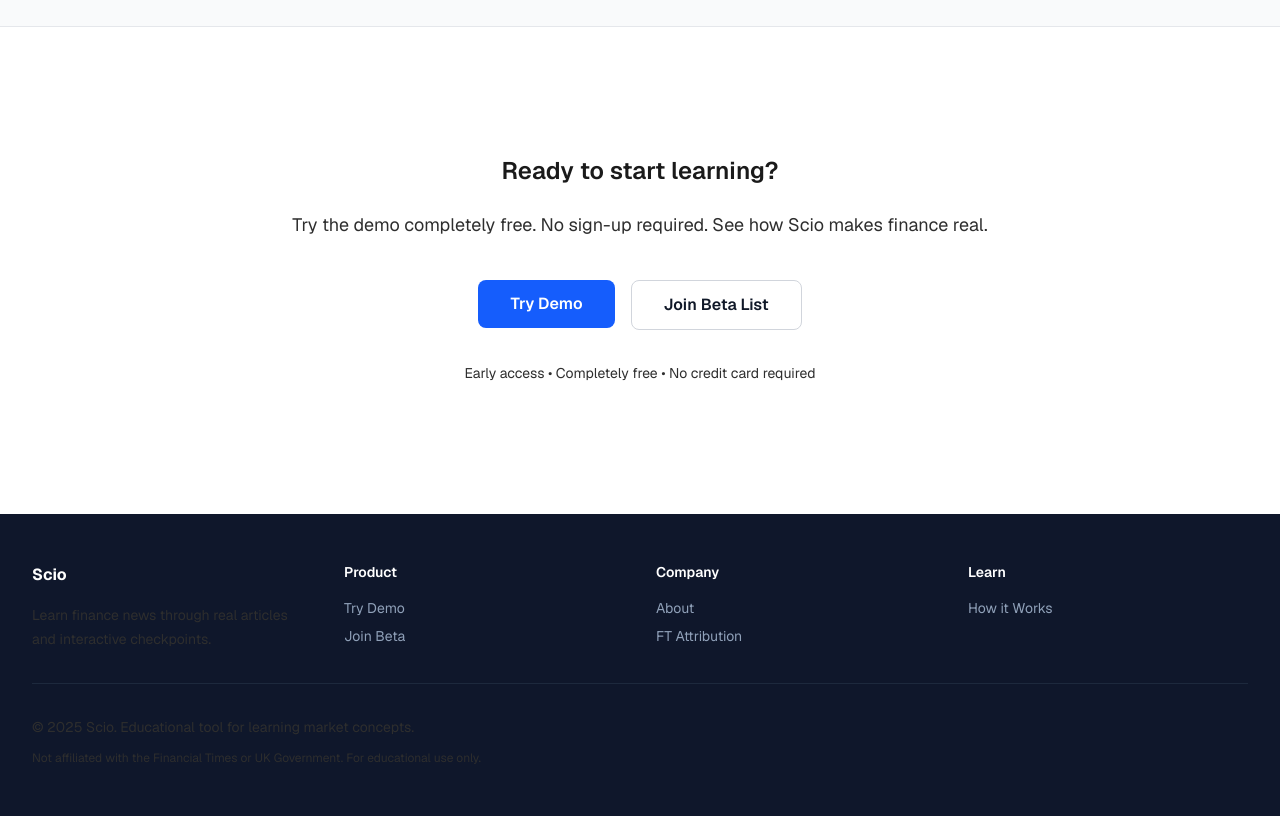
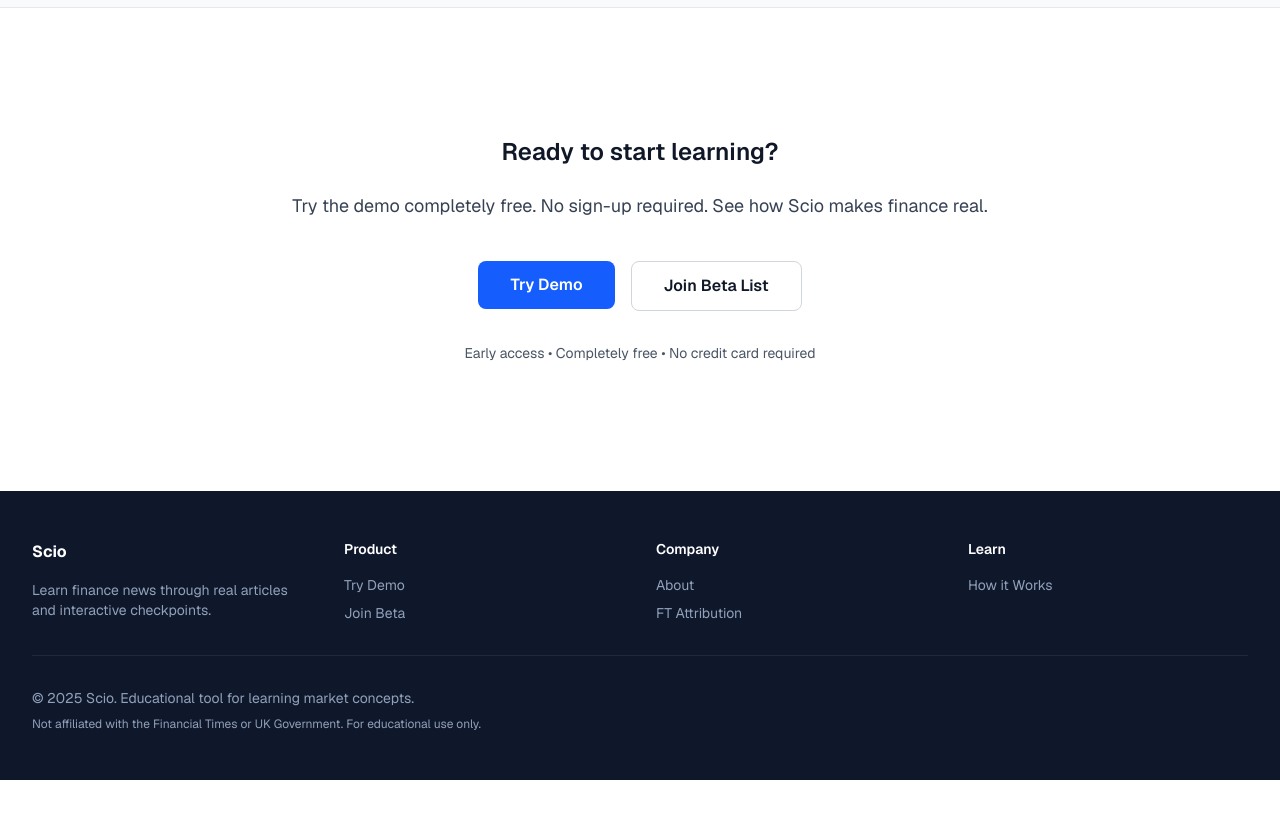
Before and after one commit to shreyasveturi/finquest, a Next.js app: page / in a window 1280 px wide. Shown: the part 1980-2796 px from the top of the page. After the commit the page ends 2760 px from the top, so only its background shows below. Built offline with nearby package versions, Linux system fonts and the light colour scheme.

Commit message:
Fix hero and footer text colors - remove CSS color overrides

```diff
--- a/app/globals.css
+++ b/app/globals.css
@@ -25,14 +25,13 @@
 
 /* Typography System — FT × Notion */
 
-/* H1: Editorial serif headings */
+/* H1: Editorial serif headings (only set font styles, not color to allow Tailwind overrides) */
 h1, .heading-1 {
   font-family: var(--font-merriweather), Georgia, serif;
   font-size: 2.5rem;
   font-weight: 600;
   line-height: 1.15;
   letter-spacing: -0.02em;
-  color: var(--neutral-900);
 }
 
 @media (min-width: 768px) {
@@ -47,12 +46,10 @@
   font-size: 1.5rem;
   font-weight: 600;
   line-height: 1.3;
-  color: var(--neutral-900);
 }
 
-/* Body text */
-p, .body-text {
-  color: var(--neutral-800);
+/* Body text (line-height only, allow color overrides) */
+.body-text {
   line-height: 1.7;
 }
 
--- a/components/Footer.tsx
+++ b/components/Footer.tsx
@@ -31,9 +31,9 @@
           </div>
         </div>
 
-        <div className="border-t border-slate-800 pt-8 text-sm">
-          <p className="mb-2">© 2025 Scio. Educational tool for learning market concepts.</p>
-          <p className="text-xs">Not affiliated with the Financial Times or UK Government. For educational use only.</p>
+        <div className="border-t border-slate-800 pt-8 text-sm text-slate-400">
+          <p className="mb-2 text-slate-400">© 2025 Scio. Educational tool for learning market concepts.</p>
+          <p className="text-xs text-slate-400">Not affiliated with the Financial Times or UK Government. For educational use only.</p>
         </div>
       </div>
     </footer>
```
